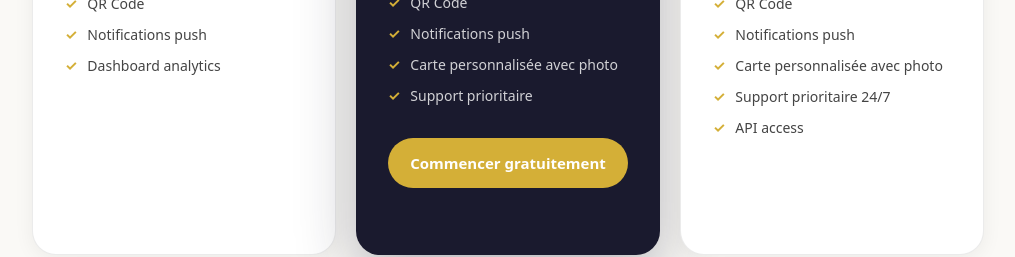
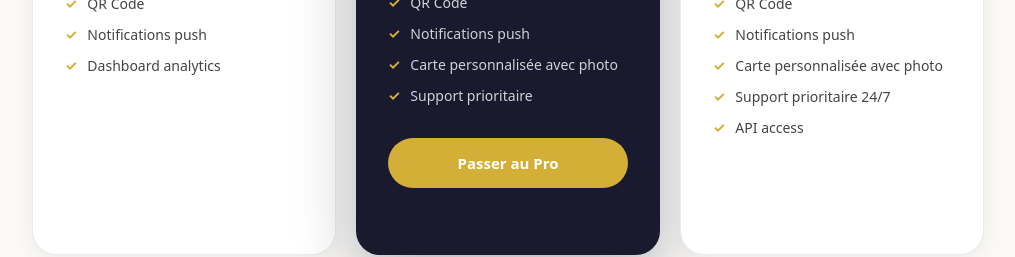
Before and after one commit to endetente06/fideleasy-dashboard, a Next.js app: page /landing in a window 1280 px wide. Shown: the part 4120-4377 px from the top of the page, without its empty margins (132-1147 px from the left). Built offline with nearby package versions, Linux system fonts and the light colour scheme.

Commit message:
fix: pricing CTA buttons

```diff
--- a/app/landing/page.jsx
+++ b/app/landing/page.jsx
@@ -32,7 +32,7 @@ export default function Landing() {
       monthlyPrice: 39,
       yearlyPrice: 33,
       features: ['500 clients max', '3 commerces', 'Apple & Google Wallet', 'QR Code', 'Notifications push', 'Carte personnalisée avec photo', 'Support prioritaire'],
-      cta: 'Commencer gratuitement',
+      cta: 'Passer au Pro',
       popular: true,
     },
     {
@@ -40,7 +40,7 @@ export default function Landing() {
       monthlyPrice: 79,
       yearlyPrice: 66,
       features: ['Clients illimités', 'Commerces illimités', 'Apple & Google Wallet', 'QR Code', 'Notifications push', 'Carte personnalisée avec photo', 'Support prioritaire 24/7', 'API access'],
-      cta: 'Commencer gratuitement',
+      cta: 'Passer au Business',
       popular: false,
     },
   ];
```
